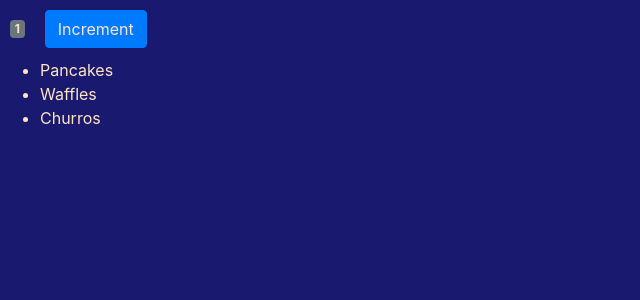
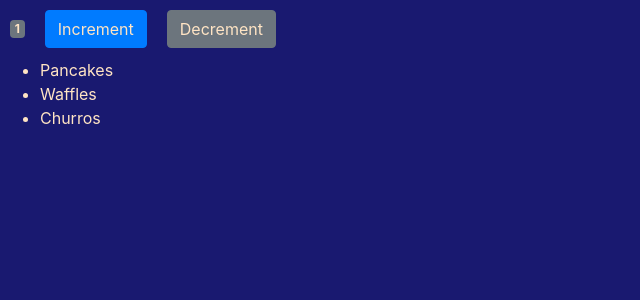
Before and after one commit to ryanpburnett/react-counter, a React (Create React App) app: page / in a window 1280 px wide. Shown: the top 300 px of the page, without its empty margins (0-640 px from the left). Built offline with nearby package versions, Linux system fonts and the light colour scheme.

Commit message:
decrement button added, with functionality

```diff
--- a/src/components/counter.jsx
+++ b/src/components/counter.jsx
@@ -12,6 +12,7 @@ class Counter extends Component {
             <div>
                 <span className={this.getBadgeClasses()}>{this.formatCount()}</span>
                 <button onClick={this.handleIncrement} className="bisque space btn btn-primary">Increment</button>
+                <button onClick={this.handleDecrement} className="bisque space btn btn-secondary">Decrement</button>
                 <ul>
                     {this.renderList()}
                 </ul>
@@ -21,7 +22,16 @@ class Counter extends Component {
 
     handleIncrement = () => {
         console.log('y\'all been incremented');
-        this.setState({ count: this.state.count + 1 })
+        this.setState({ count: this.state.count + 1 });
+    }
+
+    handleDecrement = () => {
+        if (this.state.count >= 1) {
+            console.log('y\'all been decremented')
+            this.setState({ count: this.state.count - 1 });
+        }else{
+            console.log('ain\'t no decrementing for you, cowboy');
+        }
     }
 
     renderList() {
```
